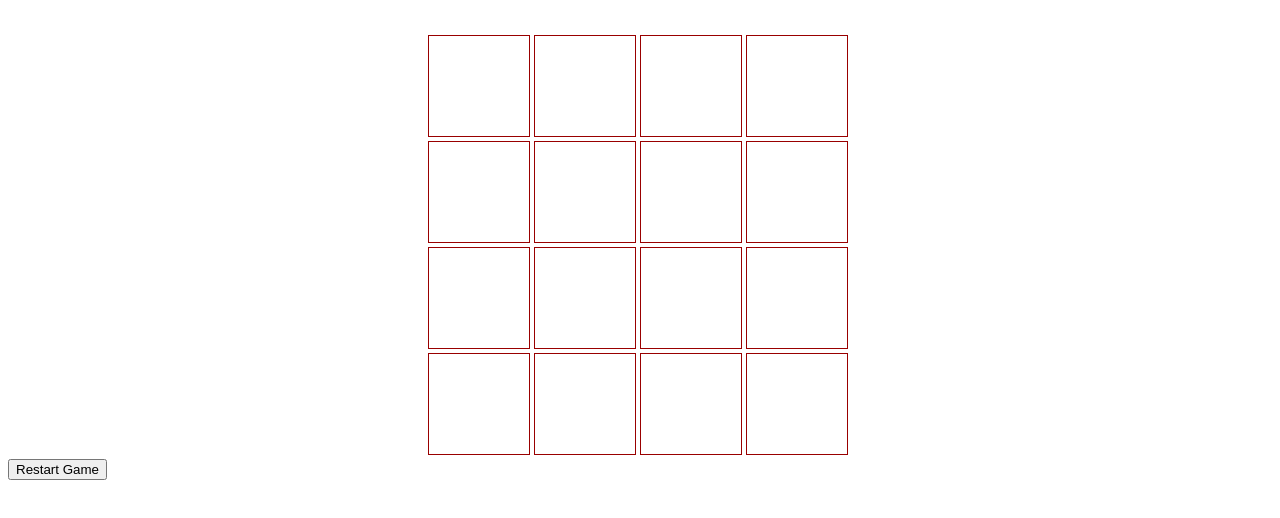
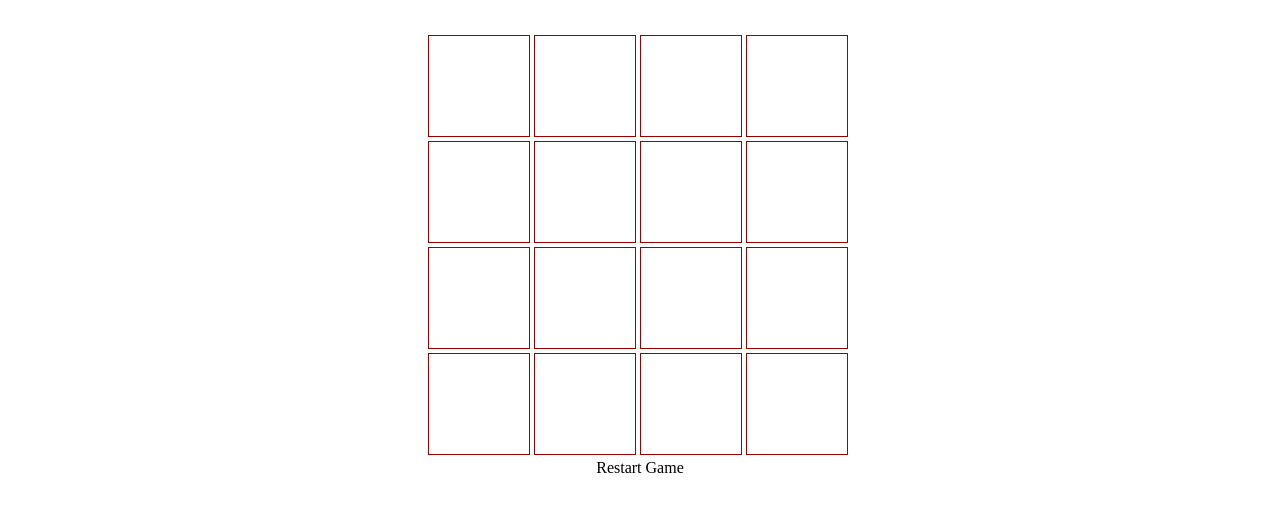
Before and after one commit to nazavr/ColorTiles, a plain HTML site: page index.html in a window 1280 px wide. Shown: the part 110-628 px from the top of the page. Drawn offline with Linux system fonts and the light colour scheme.

```diff
--- a/index.css
+++ b/index.css
@@ -28,5 +28,10 @@ h1 {
 }
 
 #btn {
-    margin: 0 auto;
+    text-align: center;
 }
+
+#btn:hover {
+    cursor: pointer;
+    color: red;
+}
--- a/index.html
+++ b/index.html
@@ -26,7 +26,7 @@
                 <li><div data-color-name="brown"></div></li>
                 <li><div data-color-name="brown"></div></li>
             </ul>
-        <button id="btn">Restart Game</button>
+        <div id="btn">Restart Game<div>
         <script type="text/javascript" src="index.js"></script>
         <script>
             new ColorTilesGame({
```
